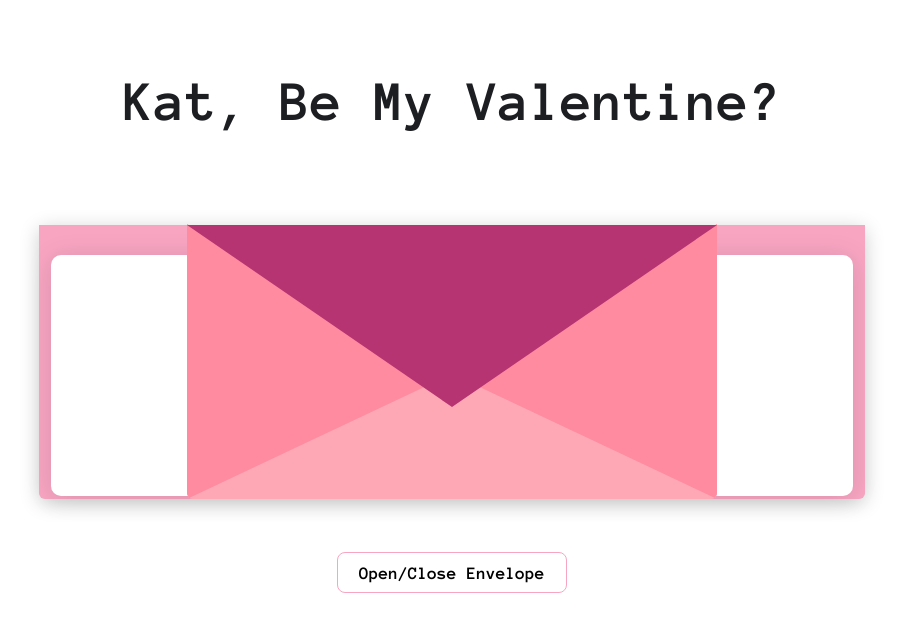
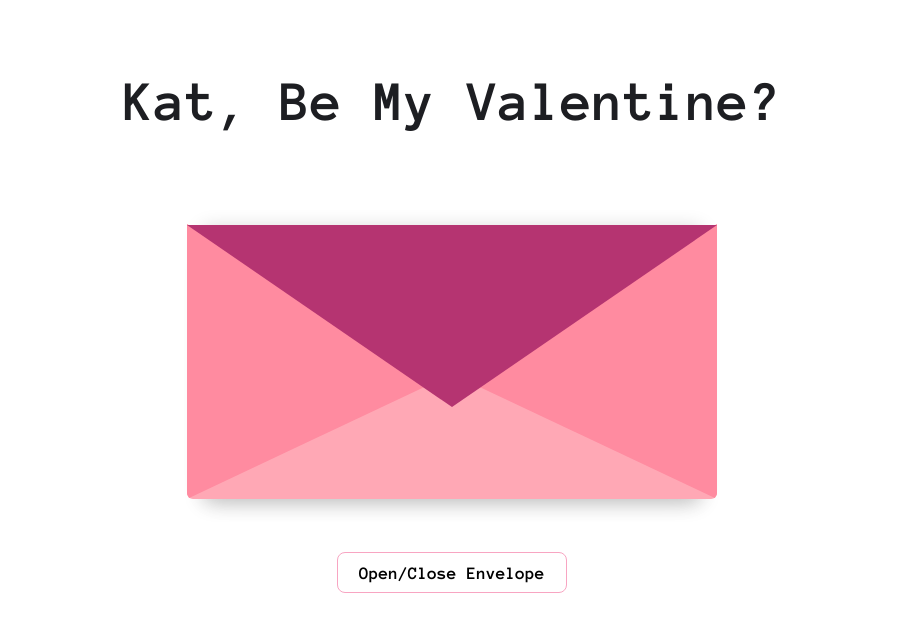
Before and after one commit to essjay05/vday-2024, a React (Vite) app: page / in a window 1280 px wide. Shown: the top 632 px of the page, without its empty margins (188-1091 px from the left). Built offline with nearby package versions, Linux system fonts and the light colour scheme.

Commit message:
Fixed desktop styling. Changed font style for legibility.

```diff
--- a/src/components/envelope.css
+++ b/src/components/envelope.css
@@ -15,7 +15,7 @@
   justify-content: center;
   position: relative;
   height: 72%;
-  width: 68%;
+  width: 41%;
   border-bottom-left-radius: 6px;
   border-bottom-right-radius: 6px;
   top: 0;
--- a/src/components/letter.css
+++ b/src/components/letter.css
@@ -35,7 +35,8 @@
   width: 100%;
   height: 14%;
   font-size: 15px;
-  font-family: "Rock Salt", Helvetica, sans-serif;
+  font-weight: 600;
+  font-family: "Anonymous Pro", Helvetica, sans-serif;
   color: var(--magenta-color);
   text-align: center;
 }
```
